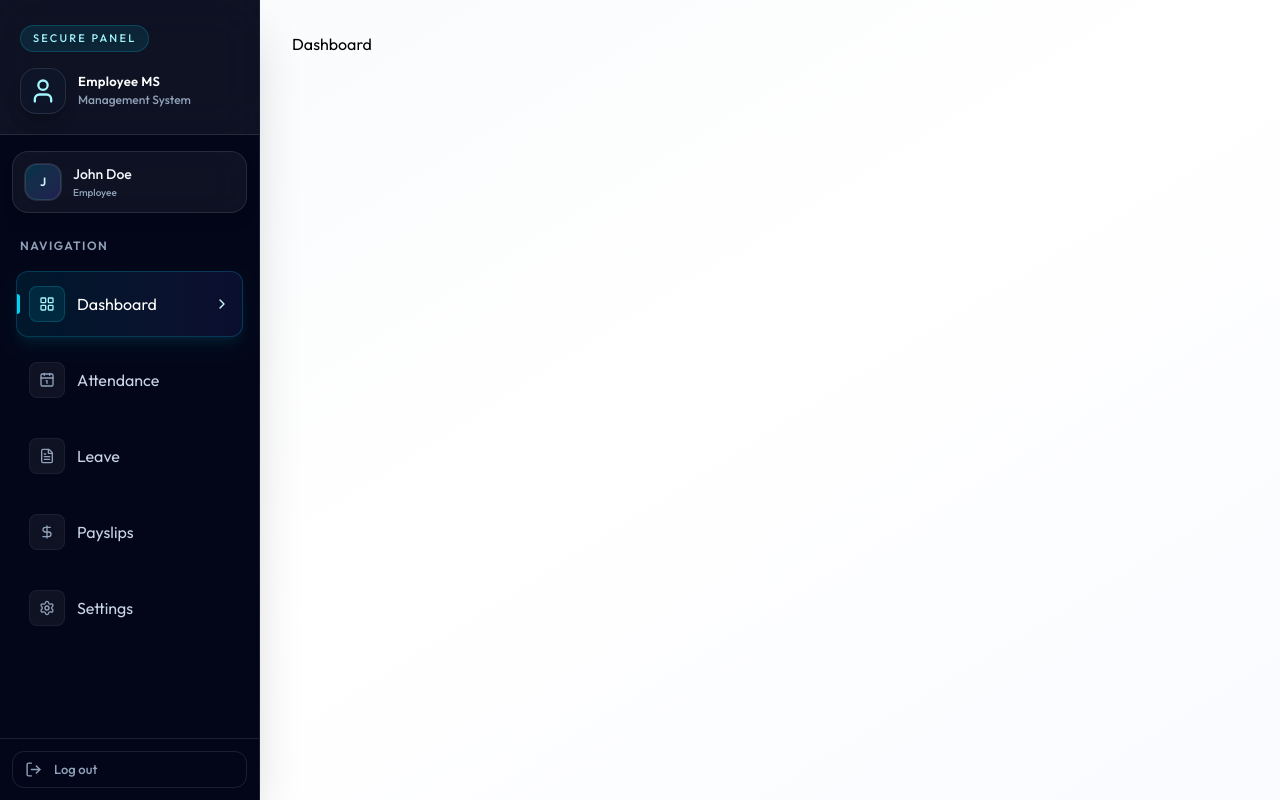
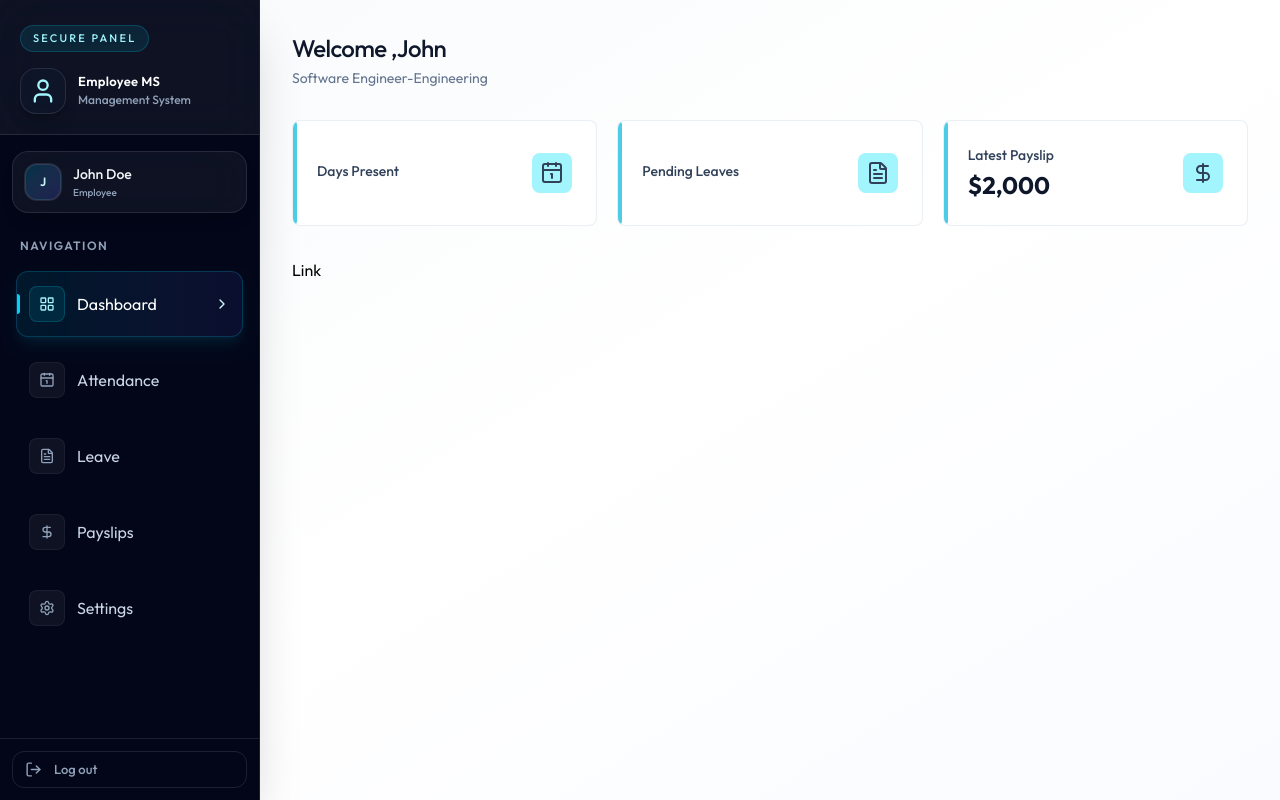
Before and after one commit to MayanthaS/Employee-Management-Systems, a React (Vite) app in the folder client/: page /dashboard in a window 1280 px wide. Built offline with nearby package versions, Linux system fonts and the light colour scheme.

Commit message:
fix: clean up employee dashboard card rendering fix: resolve dashboard render errors

```diff
--- /dev/null
+++ b/client/src/components/EmployeeDashboard.jsx
@@ -0,0 +1,59 @@
+import { Calendar1Icon, DollarSignIcon, FileTextIcon } from "lucide-react";
+import React from "react";
+
+const EmployeeDashboard = ({ data }) => {
+  const emp = data.employee;
+
+  const cards = [
+    {
+      icon: Calendar1Icon,
+      value: data.currentMonthAttendence,
+      title: "Days Present",
+      subtitles: "This Month",
+    },
+    {
+      icon: FileTextIcon,
+      value: data.pendigLeaves,
+      title: "Pending Leaves",
+      subtitles: "Awaiting approval",
+    },
+    {
+      icon: DollarSignIcon,
+      value: data.latestPayslip
+        ? `$${data.latestPayslip.netSalary?.toLocaleString?.()}`
+        : "N/A",
+      title: "Latest Payslip",
+      subtitles: "Most recent payout",
+    },
+  ];
+  return (
+    <div className="animate-fade-in">
+      <div className="page-header">
+        <h1 className="page-title">Welcome ,{emp?.firstName}</h1>
+        <p className="page-subtitle">
+          {emp?.position}-{emp?.department || "No Department"}
+        </p>
+      </div>
+      <div className="grid grid-cols-1 sm:grid-cols-3 gap-4 sm:gap-5 mb-8 ">
+        {cards.map((card) => (
+          <div
+            key={card.title}
+            className="card card-hover p-5 sm:p-6 relative overflow-hidden group flex items-center justify-between"
+          >
+            <div>
+              <div className="absolute left-0 top-0 bottom-0 w-1 rounded-r-full bg-cyan-500/70 group-hover:bg-cyan-500/70 " />
+              <p className="text-sm font-medium text-slate-700">{card.title}</p>
+              <p className="text-2xl font-bold text-slate-900 mt-1">
+                {card.value}
+              </p>
+            </div>
+            <card.icon className="size-10 p-2 rounded-lg bg-cyan-200 text-slate-700 group-hover:bg-cyan-50 group-hover:text-cyan-600 transition-colors duration-200" />
+          </div>
+        ))}
+      </div>
+      <div>Link</div>
+    </div>
+  );
+};
+
+export default EmployeeDashboard;
--- /dev/null
+++ b/client/src/components/Loading.jsx
@@ -0,0 +1,11 @@
+import React from "react";
+
+const Loading = () => {
+  return (
+    <div className="flex justify-center h-screen items-center">
+      <div className="animate-spin size-9 border-2 border-cyan-700 border-t-transparent rounded-full "></div>
+    </div>
+  );
+};
+
+export default Loading;
--- a/client/src/pages/Dashboard.jsx
+++ b/client/src/pages/Dashboard.jsx
@@ -1,7 +1,29 @@
-import React from "react";
+import React, { useEffect, useState } from "react";
+import { dummyEmployeeDashboardData } from "../assets/assets";
+import Loading from "../components/Loading";
+import EmployeeDashboard from "../components/EmployeeDashboard";
 
 const Dashboard = () => {
-  return <div>Dashboard</div>;
+  const [data] = useState(dummyEmployeeDashboardData);
+  const [loading, setLoading] = useState(true);
+
+  useEffect(() => {
+    const timer = setTimeout(() => {
+      setLoading(false);
+    }, 1000);
+
+    return () => clearTimeout(timer);
+  }, []);
+
+  if (loading) return <Loading />;
+  if (!data) {
+    return <p className="text-center py-12 text-slate-400">Failed Load Data</p>;
+  }
+  if (data.role === "ADMIN") {
+    return <div>admin Dashboard</div>;
+  } else {
+    return <EmployeeDashboard data={data} />;
+  }
 };
 
 export default Dashboard;
```
